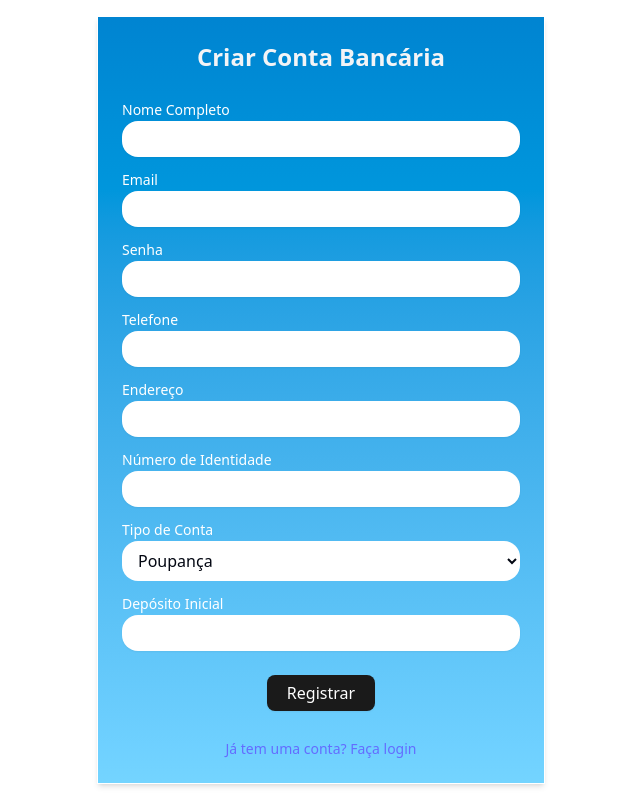
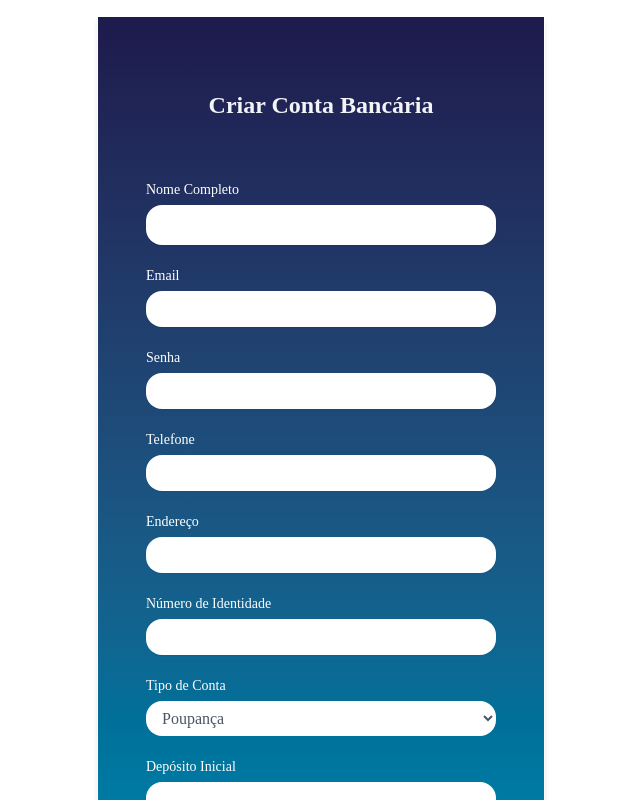
Before and after one commit to isaneyde/banco-mongoose, a React (Vite) app in the folder frontend/: page /bankAccount in a window 1280 px wide. Shown: the top 800 px of the page, without its empty margins (319-959 px from the left). Built offline with nearby package versions, Linux system fonts and the light colour scheme.

Commit message:
UPDATE: Styles

```diff
--- a/frontend/src/index.css
+++ b/frontend/src/index.css
@@ -56,14 +56,14 @@
   -moz-osx-font-smoothing: grayscale;
 }
 
-a {
+/* a {
   font-weight: 500;
-  color: #646cff;
+  color: #f3f4f6;
   text-decoration: inherit;
-}
-a:hover {
-  color: #535bf2;
-}
+} */
+/* a:hover {
+  text-decoration: underline;
+} */
 
 body {
   margin: 0;
@@ -78,33 +78,33 @@ h1 {
   line-height: 1.1;
 }
 
-button {
+/* button {
   border-radius: 8px;
   border: 1px solid transparent;
   padding: 0.6em 1.2em;
   font-size: 1em;
   font-weight: 500;
   font-family: inherit;
-  background-color: #1a1a1a;
+  background-color: #f3f4f6;
   cursor: pointer;
   transition: border-color 0.25s;
-}
-button:hover {
+} */
+/* button:hover {
   border-color: #646cff;
 }
 button:focus,
 button:focus-visible {
   outline: 4px auto -webkit-focus-ring-color;
-}
+} */
 
 @media (prefers-color-scheme: light) {
   :root {
     color: #213547;
     background-color: #ffffff;
   }
-  a:hover {
-    color: #747bff;
-  }
+  /* a:hover {
+    text-decoration: underline;
+  } */
   body {
     @apply bg-background text-foreground;
   }
--- a/frontend/src/pages/bankAccount.tsx
+++ b/frontend/src/pages/bankAccount.tsx
@@ -70,10 +70,10 @@ export const BankAccount = () => {
   };
 
   return (
-    <div className="min-h-screen flex items-center justify-center p-4 w-screen">
-      <Card className="w-full max-w-md shadow-md bg-gradient-to-b from-sky-600 to-sky-300 text-white">
+    <div className="min-h-screen flex items-center justify-center p-4 w-screen font-[Poppins]">
+      <Card className="w-full max-w-md  px-6 shadow-md bg-gradient-to-b from-indigo-950 to-cyan-600 text-white">
         <CardHeader>
-          <CardTitle className="text-2xl text-center text-gray-100">
+          <CardTitle className="mt-12 mb-8 text-2xl text-center text-gray-100">
             Criar Conta Bancária
           </CardTitle>
         </CardHeader>
@@ -87,10 +87,10 @@ export const BankAccount = () => {
           </div>
         )}
         <form onSubmit={handleSubmit(onSubmit)}>
-          <CardContent className="space-y-4 rounded-xl ">
-            <div className="space-y-1">
+          <CardContent className="space-y-6 rounded-xl ">
+            <div className="space-y-2">
               <Label htmlFor="fullName">Nome Completo</Label>
-              <Input className="bg-white border-none  rounded-2xl text-gray-950" id="fullName" {...register("fullName")} />
+              <Input className="py-5 bg-white border-none  rounded-2xl text-gray-950" id="fullName" {...register("fullName")} />
               {errors.fullName && (
                 <p className="text-sm text-red-600">
                   {errors.fullName.message}
@@ -98,14 +98,14 @@ export const BankAccount = () => {
               )}
             </div>
 
-            <div className="space-y-1">
+            <div className="space-y-2">
               <Label htmlFor="email">Email</Label>
               <Input className="bg-white border-none  rounded-2xl text-gray-950 " id="email" type="email" {...register("email")} />
               {errors.email && (
                 <p className="text-sm text-red-600">{errors.email.message}</p>
               )}
             </div>
-            <div className="space-y-1">
+            <div className="space-y-2">
               <Label htmlFor="password">Senha</Label>
               <Input className="bg-white border-none  rounded-2xl text-gray-950" id="password" type="password" {...register("password")} />
               {errors.password && (
@@ -115,7 +115,7 @@ export const BankAccount = () => {
               )}
             </div>
 
-            <div className="space-y-1">
+            <div className="space-y-2">
               <Label htmlFor="phoneNumber">Telefone</Label>
               <Input className="bg-white border-none  rounded-2xl" id="phoneNumber text-gray-950" {...register("phoneNumber")} />
               {errors.phoneNumber && (
@@ -125,7 +125,7 @@ export const BankAccount = () => {
               )}
             </div>
 
-            <div className="space-y-1">
+            <div className="space-y-2">
               <Label htmlFor="address">Endereço</Label>
               <Input className="bg-white border-none  rounded-2xl text-gray-950" id="address" {...register("address")} />
               {errors.address && (
@@ -133,26 +133,27 @@ export const BankAccount = () => {
               )}
             </div>
 
-            <div className="space-y-1">
+            <div className="space-y-2">
               <Label htmlFor="identityNumber">Número de Identidade</Label>
-              <Input className="bg-white border-none  rounded-2xl text-gray-950" id="identityNumber" {...register("identityNumber")} />
-              {errors.identityNumber && (
-                <p className="text-sm text-red-600">
-                  {errors.identityNumber.message}
-                </p>
+              <Input className="bg-white border-none  rounded-2xl text-gray-950 focus:outline-none focus:border-none"
+                id="identityNumber" {...register("identityNumber")} />
+                {errors.identityNumber && (
+                  <p className="text-sm text-red-600">
+                    {errors.identityNumber.message}
+                  </p>
               )}
             </div>
 
-            <div className="space-y-1">
+            <div className="space-y-2">
               <Label  htmlFor="accountType">Tipo de Conta</Label>
               <select
                 id="accountType"
                 {...register("accountType")}
-                className="w-full border rounded-2xl border-none  px-3 py-2 bg-white text-gray-950"
+                className="w-full border rounded-2xl border-none  px-3 py-2 bg-white text-gray-600"
               >
-                <option value="poupança">Poupança</option>
-                <option value="corrente">Corrente</option>
-                <option value="salário">Salário</option>
+                <option value="poupança" className="bg-gray-300">Poupança</option>
+                <option value="corrente" className="bg-gray-300">Corrente</option>
+                <option value="salário" className="bg-gray-300">Salário</option>
               </select>
               {errors.accountType && (
                 <p className="text-sm text-red-600">
@@ -161,7 +162,7 @@ export const BankAccount = () => {
               )}
             </div>
 
-            <div className="space-y-1">
+            <div className="space-y-2">
               <Label htmlFor="initialDeposit">Depósito Inicial</Label>
               <Input className="border-none bg-white rounded-2xl text-gray-950"
                 id="initialDeposit"
@@ -176,15 +177,16 @@ export const BankAccount = () => {
             </div>
           </CardContent>
           <CardFooter className="flex flex-col gap-7 mt-6 rounded-2xl">
-            <Button type="submit" className="bg-blue-600 hover:bg-gray-200">
+            <Button type="submit"
+            className="w-full py-6 mt-6 rounded-2xl font-semibold text-md bg-sky-900 hover:bg-sky-950 hover:text-xl cursor-pointer ">
               Registrar
             </Button>
             <a
               href="/login"
-              className="text-sm text-center   hover:underline"
+              className="text-sm text-center"
 
             >
-              Já tem uma conta? Faça login
+              <p>Já tem conta? <span className="hover:underline">Faça Login</span> </p>
             </a>
           </CardFooter>
         </form>
--- a/frontend/src/pages/bankServices.tsx
+++ b/frontend/src/pages/bankServices.tsx
@@ -13,7 +13,7 @@ export const BankServices = () => {
   const { user, logout } = useAuth();
 
   return (
-    <div className="p-4 space-y-6">
+    <div className="font-[Poppins] p-4 space-y-6 bg-gradient-to-b from-indigo-950 to-cyan-600">
       <section className="flex justify-between items-center">
         {user ? (
           <div className="flex items-center gap-4">
@@ -45,7 +45,7 @@ export const BankServices = () => {
           }}
         />
         <div className="relative z-10 flex items-center justify-center h-full">
-          <h2 className="text-white text-2xl font-semibold">
+          <h2 className="text-white text-2xl font-semibold uppercase">
             Serviços Bancários
           </h2>
         </div>
--- a/frontend/src/pages/home.tsx
+++ b/frontend/src/pages/home.tsx
@@ -7,9 +7,12 @@ export const Home=(()=>{
         <div className="w-screen h-screen bg-cover " style={{ backgroundImage: "url('/img/bg-3.jpg')" }}>
         <h1 className="text-blue-950 text-center font-extrabold text-4xl p-10">Mongoose bank </h1>
         <h3 className="text-blue-950 text-center font-bold text-2xl">Poupe dinheiro, poupe seu tempo!</h3>
-        <div className="text-center mt-90 text-black">
+        <div className="text-center mt-90 text-gray-100">
             <NavLink to={"/login"}>
- <Button variant="outline" className="bg-blue-600 border-blue text-center rounded-2xl p-5">Iniciar Sessão</Button>
+                <Button variant="outline"
+                className="rounded-2xl border-none text-center font-semibold text-md px-6 py-4 bg-sky-900 hover:bg-sky-950 cursor-pointer">
+                    Iniciar Sessão
+                </Button>
             </NavLink>
 
         </div>
--- a/frontend/src/pages/opetationCard.tsx
+++ b/frontend/src/pages/opetationCard.tsx
@@ -29,18 +29,18 @@ export const OperacaoCard = ({
   icone,
 }: OperacaoCardProps) => {
   return (
-    <Card className="shadow-md">
+    <Card className="shadow-md border-sky-800 rounded-2xl">
       <CardHeader className="flex items-center gap-2">
         <div className="w-6 h-6">{icone}</div>
         <CardTitle className="text-base">{titulo}</CardTitle>
       </CardHeader>
 
-      <CardContent className="text-sm text-gray-600 flex flex-col gap-3">
+      <CardContent className=" rounded-2xl border-none text-sm text-gray-600 flex flex-col gap-3">
         <p>{descricao}</p>
 
         <AlertDialog>
           <AlertDialogTrigger asChild>
-            <Button variant="outline" className="w-fit">
+            <Button variant="outline" className="w-fit  bg-sky-800 text-gray-100 rounded-2xl hover:bg-sky-700 hover:text-gray-100">
               {tipoOperacao}
             </Button>
           </AlertDialogTrigger>
@@ -99,7 +99,7 @@ export const AcaoSimplesCard = ({
 
         <AlertDialog>
           <AlertDialogTrigger asChild>
-            <Button variant="outline" className="w-fit">
+            <Button variant="outline" className="w-fit bg-sky-800 text-gray-100 rounded-2xl hover:bg-sky-700 hover:text-gray-100">
               {textoBotao}
             </Button>
           </AlertDialogTrigger>
```
Also changed, not shown: frontend/src/pages/login.tsx (+15 -15 lines), 1 other file (tests, documents, lock files or other folders).
